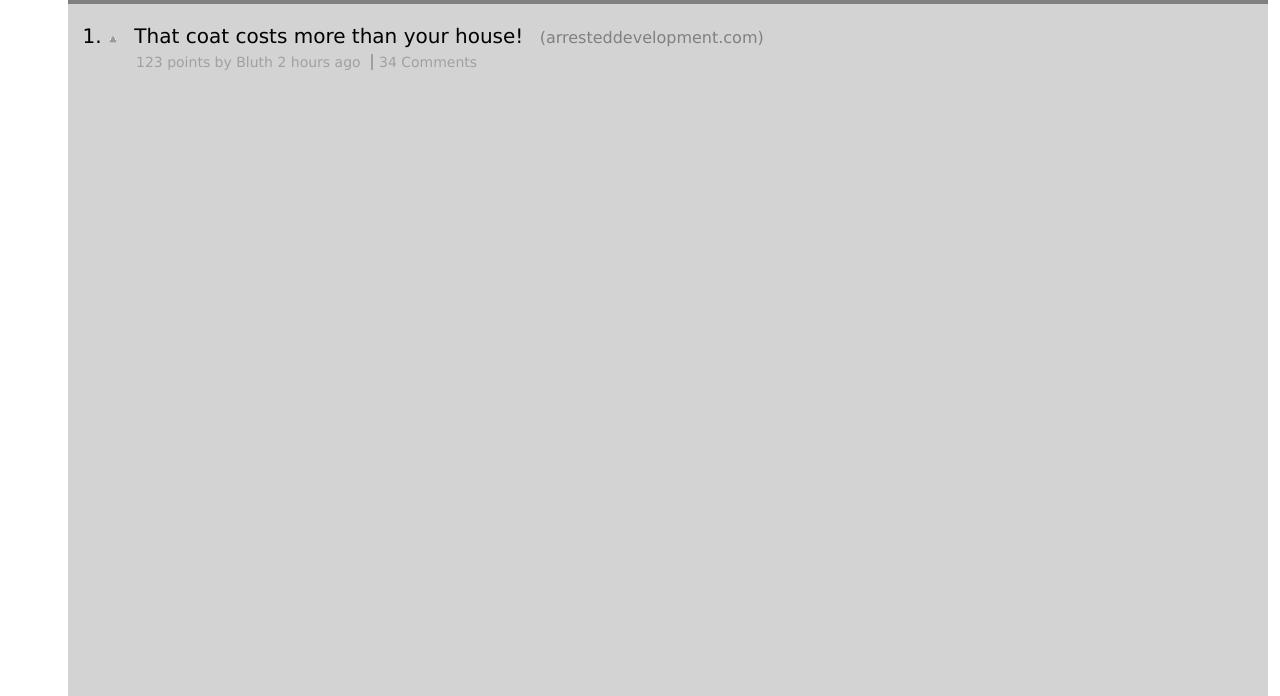
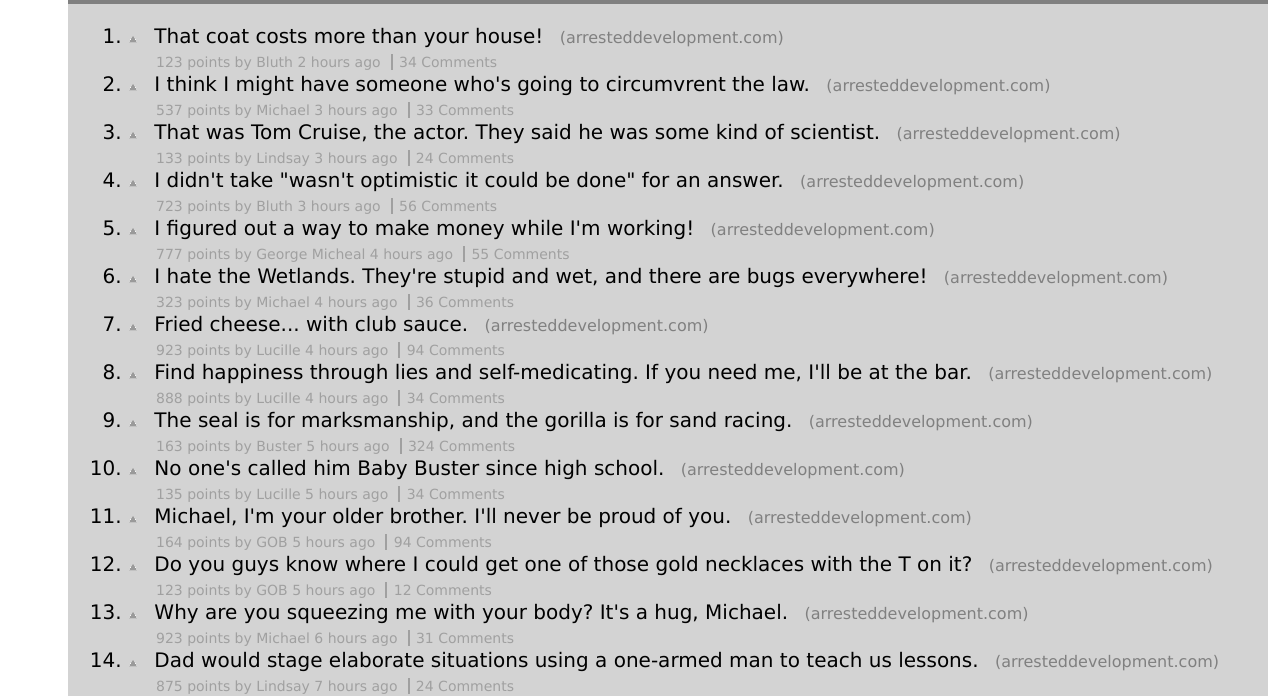
Before and after one commit to AaronKolenda/IronNews, a plain HTML site: page index.html in a window 1280 px wide. Shown: the part 106-802 px from the top of the page. Drawn offline with Linux system fonts and the light colour scheme.

Commit message:
Adding in more filler text

```diff
--- a/index.html
+++ b/index.html
@@ -28,6 +28,124 @@
 						<p class="inforightborder">123 points by Bluth 2 hours ago</p>
 						<p class="comments"> 34 Comments</p>
 					</div>
+				</li>
+				<li>
+					<img src="grayarrow.gif">
+					<p class="inline">I think I might have someone who's going to circumvrent the law.</p>
+					<p class="site">(arresteddevelopment.com)</p>
+					<div class="info">
+						<p class="inforightborder">537 points by Michael 3 hours ago</p>
+						<p class="comments"> 33 Comments</p>
+					</div>
+				</li>
+				<li>
+					<img src="grayarrow.gif">
+					<p class="inline">That was Tom Cruise, the actor. They said he was some kind of scientist.</p>
+					<p class="site">(arresteddevelopment.com)</p>
+					<div class="info">
+						<p class="inforightborder">133 points by Lindsay 3 hours ago</p>
+						<p class="comments"> 24 Comments</p>
+					</div>
+				</li>
+				<li>
+					<img src="grayarrow.gif">
+					<p class="inline">I didn't take "wasn't optimistic it could be done" for an answer.</p>
+					<p class="site">(arresteddevelopment.com)</p>
+					<div class="info">
+						<p class="inforightborder">723 points by Bluth 3 hours ago</p>
+						<p class="comments"> 56 Comments</p>
+					</div>
+				</li>
+				<li>
+					<img src="grayarrow.gif">
+					<p class="inline">I figured out a way to make money while I'm working!</p>
+					<p class="site">(arresteddevelopment.com)</p>
+					<div class="info">
+						<p class="inforightborder">777 points by George Micheal 4 hours ago</p>
+						<p class="comments"> 55 Comments</p>
+					</div>
+				</li>
+				<li>
+					<img src="grayarrow.gif">
+					<p class="inline"> I hate the Wetlands. They're stupid and wet, and there are bugs everywhere!</p>
+					<p class="site">(arresteddevelopment.com)</p>
+					<div class="info">
+						<p class="inforightborder">323 points by Michael 4 hours ago</p>
+						<p class="comments"> 36 Comments</p>
+					</div>
+				</li>
+				<li>
+					<img src="grayarrow.gif">
+					<p class="inline">Fried cheese... with club sauce.</p>
+					<p class="site">(arresteddevelopment.com)</p>
+					<div class="info">
+						<p class="inforightborder">923 points by Lucille 4 hours ago</p>
+						<p class="comments"> 94 Comments</p>
+					</div>
+				</li>
+				<li>
+					<img src="grayarrow.gif">
+					<p class="inline">Find happiness through lies and self-medicating. If you need me, I'll be at the bar.</p>
+					<p class="site">(arresteddevelopment.com)</p>
+					<div class="info">
+						<p class="inforightborder">888 points by Lucille 4 hours ago</p>
+						<p class="comments"> 34 Comments</p>
+					</div>
+				</li>
+				<li>
+					<img src="grayarrow.gif">
+					<p class="inline">The seal is for marksmanship, and the gorilla is for sand racing.</p>
+					<p class="site">(arresteddevelopment.com)</p>
+					<div class="info">
+						<p class="inforightborder">163 points by Buster 5 hours ago</p>
+						<p class="comments"> 324 Comments</p>
+					</div>
+				</li>
+				<li>
+					<img src="grayarrow.gif">
+					<p class="inline">No one's called him Baby Buster since high school.</p>
+					<p class="site">(arresteddevelopment.com)</p>
+					<div class="info">
+						<p class="inforightborder">135 points by Lucille 5 hours ago</p>
+						<p class="comments"> 34 Comments</p>
+					</div>
+				</li>
+				<li>
+					<img src="grayarrow.gif">
+					<p class="inline">Michael, I'm your older brother. I'll never be proud of you.</p>
+					<p class="site">(arresteddevelopment.com)</p>
+					<div class="info">
+						<p class="inforightborder">164 points by GOB 5 hours ago</p>
+						<p class="comments"> 94 Comments</p>
+					</div>
+				</li>
+				<li>
+					<img src="grayarrow.gif">
+					<p class="inline">Do you guys know where I could get one of those gold necklaces with the T on it?</p>
+					<p class="site">(arresteddevelopment.com)</p>
+					<div class="info">
+						<p class="inforightborder">123 points by GOB 5 hours ago</p>
+						<p class="comments"> 12 Comments</p>
+					</div>
+				</li>
+				<li>
+					<img src="grayarrow.gif">
+					<p class="inline">Why are you squeezing me with your body? It's a hug, Michael.</p>
+					<p class="site">(arresteddevelopment.com)</p>
+					<div class="info">
+						<p class="inforightborder">923 points by Michael 6 hours ago</p>
+						<p class="comments"> 31 Comments</p>
+					</div>
+				</li>
+				<li>
+					<img src="grayarrow.gif">
+					<p class="inline">Dad would stage elaborate situations using a one-armed man to teach us lessons.</p>
+					<p class="site">(arresteddevelopment.com)</p>
+					<div class="info">
+						<p class="inforightborder">875 points by Lindsay 7 hours ago</p>
+						<p class="comments"> 24 Comments</p>
+					</div>
+				</li>
 
 
 
--- a/style.css
+++ b/style.css
@@ -1,7 +1,7 @@
 .container {
 	margin: 60px;
 	background-color:lightgrey;
-	height: 1500px;
+	height: 1000px;
 	width: 1200px;
 }
 
@@ -69,4 +69,5 @@ body {
 
 ol {
 	font-size: 20px;
+	margin-left: 20px;
 }
```
